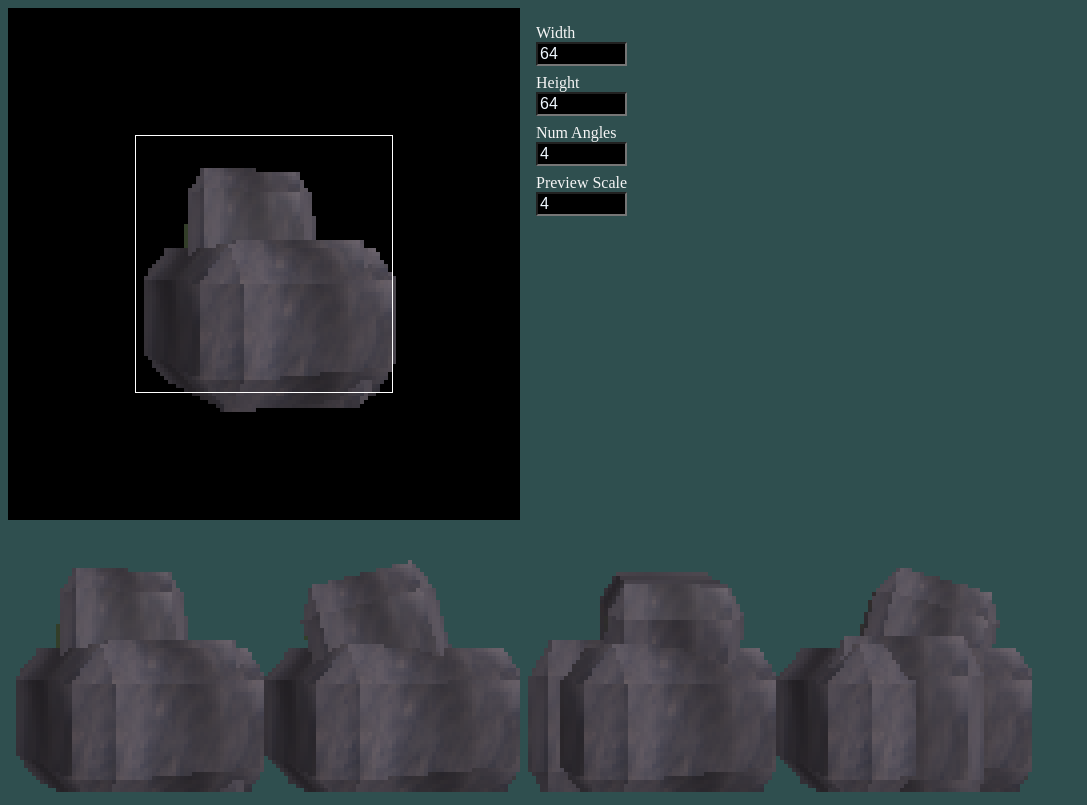
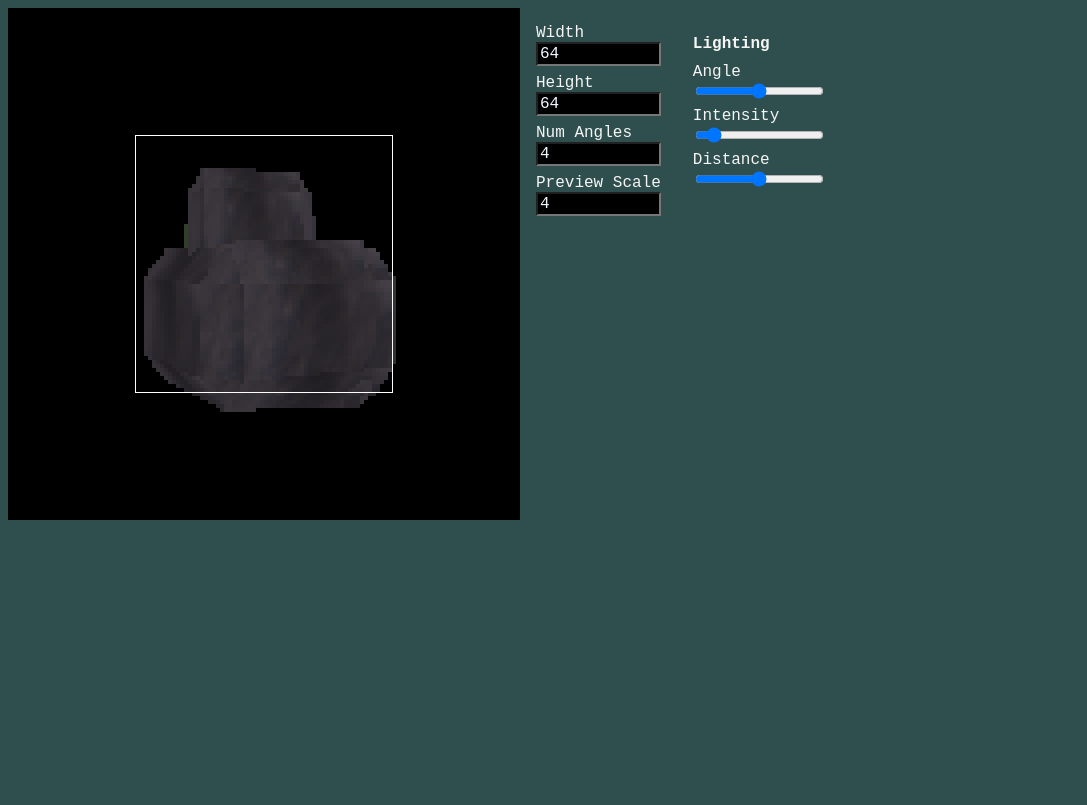
Before and after one commit to zzox/viewer, a website built with Vite: page index.html in a window 1280 px wide. Shown: the whole page, without its empty margins (0-1087 px from the left). Built offline with nearby package versions, Linux system fonts and the light colour scheme.

Commit message:
lighting options

```diff
--- a/index.html
+++ b/index.html
@@ -16,6 +16,13 @@
       <label>Num Angles</label><input id="num-angles" type="number" value="4" min="1" max="360"></input>
       <label>Preview Scale</label><input id="preview-scale" type="number" value="4" min="1" max="8"></input>
     </form>
+    <form id="lighting">
+      <!-- <input></input> -->
+      <h1>Lighting</h1>
+      <label for="light-angle">Angle</label><input id="light-angle" type="range" name="light-angle" min="0" max="360" step="5"></input>
+      <label for="light-intensity">Intensity</label><input id="light-intensity" type="range" name="light-intensity" min="0" max="1000" step="10" value="100"></input>
+      <label for="light-distance">Distance</label><input id="light-distance" type="range" name="light-distance" min="0" max="10" step="1"></input>
+    </form>
   </main>
   <canvas id="twod" width="256" height="64" style="width: 1024px; height: 256px; image-rendering: pixelated;"></canvas>
   <script type="module" src="./src/main.ts"></script>
--- a/src/css/main.css
+++ b/src/css/main.css
@@ -1,5 +1,6 @@
 * {
   font-size: 16px;
+  font-family: monospace;
   color: whitesmoke;
 }
 
--- a/src/main.ts
+++ b/src/main.ts
@@ -2,17 +2,25 @@ import * as THREE from 'three'
 import { MTLLoader } from 'three/addons/loaders/MTLLoader.js'
 import { OBJLoader } from 'three/addons/loaders/OBJLoader.js'
 import { OrbitControls } from 'three/addons/controls/OrbitControls.js'
+import { LineMaterial } from 'three/addons/lines/LineMaterial.js'
+import { Wireframe } from 'three/addons/lines/Wireframe.js'
+import { WireframeGeometry2 } from 'three/addons/lines/WireframeGeometry2.js'
 
 let camera:THREE.PerspectiveCamera,
   scene:THREE.Scene,
   renderer:THREE.WebGLRenderer,
   controls:OrbitControls,
-  object:THREE.Object3D
+  object:THREE.Object3D,
+  pointLight:THREE.PointLight
 
 let targetHeight = 64
 let targetWidth = 64
 let previewScale = 4
 let numAngles = 4
+
+let lightAngle = 0
+let lightIntensity = 1
+let lightDistance = 2
 
 const width = 128
 const height = 128
@@ -20,10 +28,39 @@ const height = 128
 const target:HTMLDivElement = document.querySelector('#target')!
 const canvas:HTMLCanvasElement = document.querySelector('#twod')!
 
+let clicked = false
+
+let wireframe:Wireframe
+
 const viewportScale = 4
 
 target.style.width = `${targetWidth * viewportScale}px`
 target.style.height = `${targetHeight * viewportScale}px`
+
+const toRadians = (deg:number) => deg * Math.PI / 180
+
+const updateItems = () => {
+  canvas.width = numAngles * targetWidth
+  canvas.height = targetHeight
+  canvas.style.width = `${canvas.width * previewScale}px`
+  canvas.style.height = `${canvas.height * previewScale}px`
+  target.style.width = `${targetWidth * viewportScale}px`
+  target.style.height = `${targetHeight * viewportScale}px`
+
+  pointLight.intensity = lightIntensity
+  const x = Math.cos(toRadians(lightAngle)) * lightDistance
+  const y = Math.sin(toRadians(lightAngle)) * lightDistance
+  pointLight.position.set(x, lightDistance * .33, y)
+  wireframe.position.set(x, lightDistance * .33, y)
+  console.log(pointLight.position)
+}
+
+const inputParseInt = (selector:string, callback:(n:number) => void) => {
+  document.querySelector<HTMLInputElement>(selector)!.onchange = (el) => {
+    callback(parseInt(el.currentTarget!.value))
+    updateItems()
+  }
+}
 
 const go = async () => {
   // camera
@@ -36,9 +73,22 @@ const go = async () => {
   const ambientLight = new THREE.AmbientLight(0xffffff)
   scene.add(ambientLight)
 
-  const pointLight = new THREE.PointLight(0xffffff, 200)
-  camera.add(pointLight)
-  pointLight.position.set(5, 5, 5)
+  const geo = new THREE.BoxGeometry( 0.25, 0.25, 0.25 );
+  const geometry = new WireframeGeometry2( geo );
+  const matLine = new LineMaterial({
+    color: 0x4080ff,
+    linewidth: 1, // in pixels
+    dashed: false
+  });
+
+  wireframe = new Wireframe( geometry, matLine );
+  wireframe.computeLineDistances();
+  wireframe.scale.set( 1, 1, 1 );
+  scene.add( wireframe );
+
+  pointLight = new THREE.PointLight(0xffffff, 100, 0, 5.0)
+  pointLight.position.set(2, 2, 2)
+  scene.add(pointLight) // need to add point light to scene not camera
   scene.add(camera)
 
   // model
@@ -69,42 +119,24 @@ const go = async () => {
   renderer.domElement.style.height = `${height * viewportScale}px`
 
   controls = new OrbitControls(camera, renderer.domElement)
-  controls.enableDamping = true
-  controls.minDistance = 2
-  controls.maxDistance = 20
+  // controls.enableDamping = true
+  // controls.enableZoom = false
 
-  const updateItems = () => {
-    canvas.width = numAngles * targetWidth
-    canvas.height = targetHeight
-    canvas.style.width = `${canvas.width * previewScale}px`
-    canvas.style.height = `${canvas.height * previewScale}px`
-    target.style.width = `${targetWidth * viewportScale}px`
-    target.style.height = `${targetHeight * viewportScale}px`
-  }
+  inputParseInt('#target-width', (num => targetWidth = num))
+  inputParseInt('#target-height', (num => targetHeight = num))
+  inputParseInt('#num-angles', (num => numAngles = num))
+  inputParseInt('#preview-scale', (num => previewScale = num))
 
-  document.querySelector<HTMLInputElement>('#target-width')!.onchange = (el) => {
-    targetWidth = parseInt(el.currentTarget!.value)
-    updateItems()
-  }
-  document.querySelector<HTMLInputElement>('#target-height')!.onchange = (el) => {
-    targetHeight = parseInt(el.currentTarget!.value)
-    updateItems()
-  }
-  document.querySelector<HTMLInputElement>('#num-angles')!.onchange = (el) => {
-    numAngles = parseInt(el.currentTarget!.value)
-    updateItems()
-  }
-  document.querySelector<HTMLInputElement>('#preview-scale')!.onchange = (el) => {
-    previewScale = parseInt(el.currentTarget!.value)
-    updateItems()
-  }
+  inputParseInt("#light-angle", (num => lightAngle = num))
+  inputParseInt("#light-distance", (num => lightDistance = num))
+  inputParseInt("#light-intensity", (num => lightIntensity = num))
 
   // window.addEventListener('resize', onWindowResize)
   renderer.domElement.addEventListener('click', clickMe)
 }
 
 const clickMe = () => {
-  console.log('clicked')
+  clicked = true
 }
 
 let scale = 1
@@ -117,13 +149,14 @@ const animate = () => {
 
   renderer.render(scene, camera)
 
-  if (Math.random() < 0.01) {
+  if (clicked) {
     console.time('asdf')
     const canvas:HTMLCanvasElement = document.querySelector('#twod')!
     const twoDcontext = canvas.getContext('2d')!
     const gl = renderer.getContext()
     twoDcontext.clearRect(0, 0, targetWidth * numAngles, targetHeight)
 
+    wireframe.visible = false
     for (let i = 0; i < numAngles; i++) {
       renderer.setClearColor(0x000000, 0)
       renderer.clear(true)
@@ -135,6 +168,8 @@ const animate = () => {
       object.rotateY(Math.PI * 2 / numAngles)
     }
     renderer.setClearColor(0x000000, 1)
+    clicked = false
+    wireframe.visible = true
     console.timeEnd('asdf')
   }
 }
```
